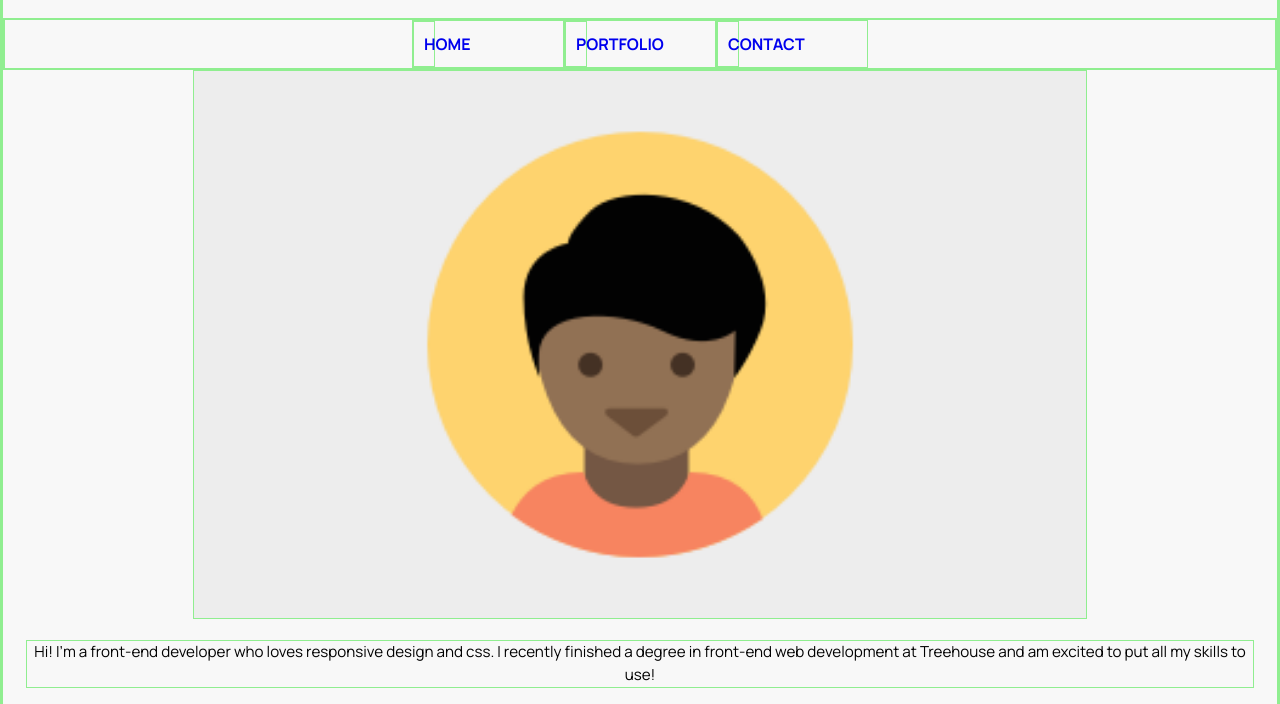
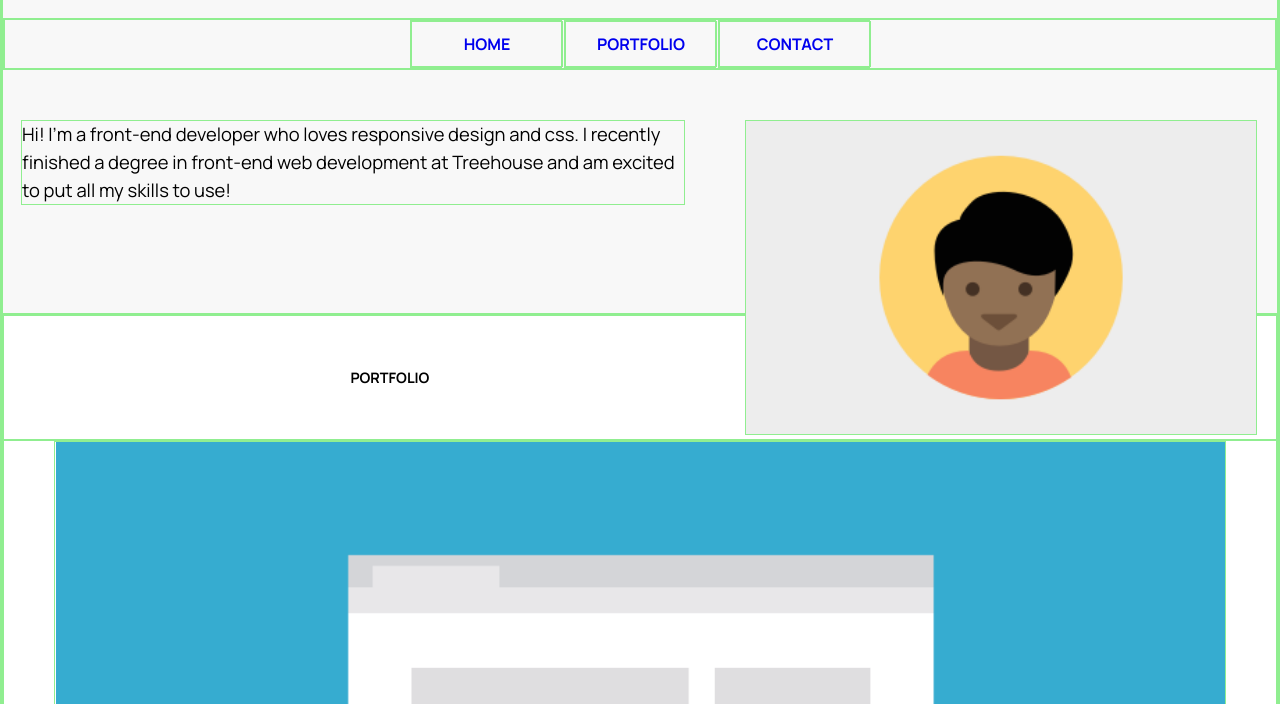
Before and after one commit to jkyochum/Responsive-Layout-Page, a plain HTML site: page index.html in a window 1280 px wide. Shown: the part 96-800 px from the top of the page. Drawn offline with Linux system fonts and the light colour scheme.

Commit message:
Update styles.css

```diff
--- a/css/styles.css
+++ b/css/styles.css
@@ -168,9 +168,14 @@ footer p,
         margin-top: 40px;
     }
 
+    nav {
+        margin-bottom: 50px;
+    }
+
     nav ul {
         display: flex;
         justify-content: center;
+        gap: 2px;
     }
 
     nav ul li {
@@ -186,8 +191,25 @@ footer p,
 
     nav ul li a {
         font-size: 1rem;
-        width: 0;
-        display: block;
+        width: 130px;
+    }
+
+    header {
+        padding-bottom: 90px;
+    }
+
+    header img {
+        width: 40%;
+        max-width: 700px;
+        margin: 0 20px;
+        float: right;
+    }
+
+    header p {
+        margin: 18px;
+        width: 52%;
+        text-align: left;
+        font-size: 1.15rem;
     }
 
 }
```
